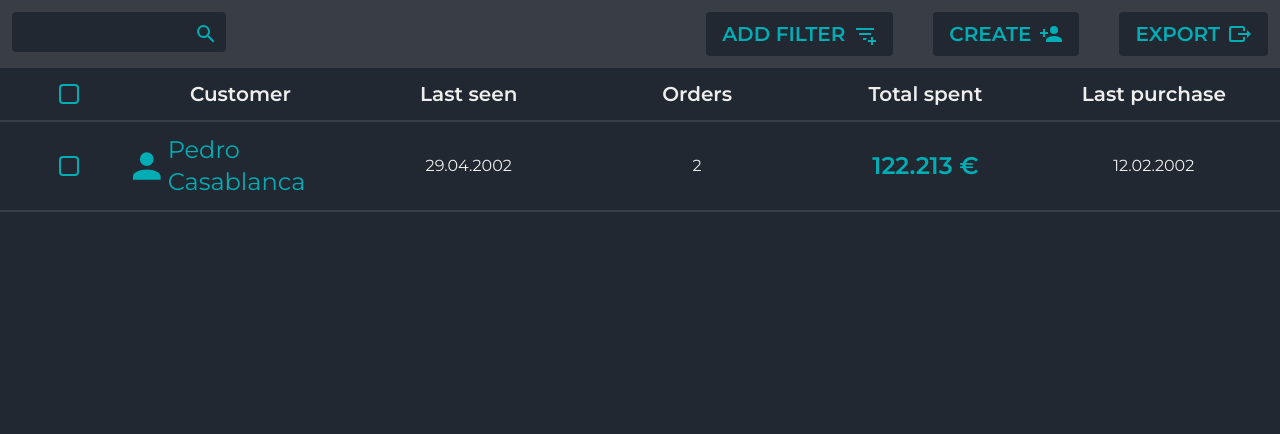
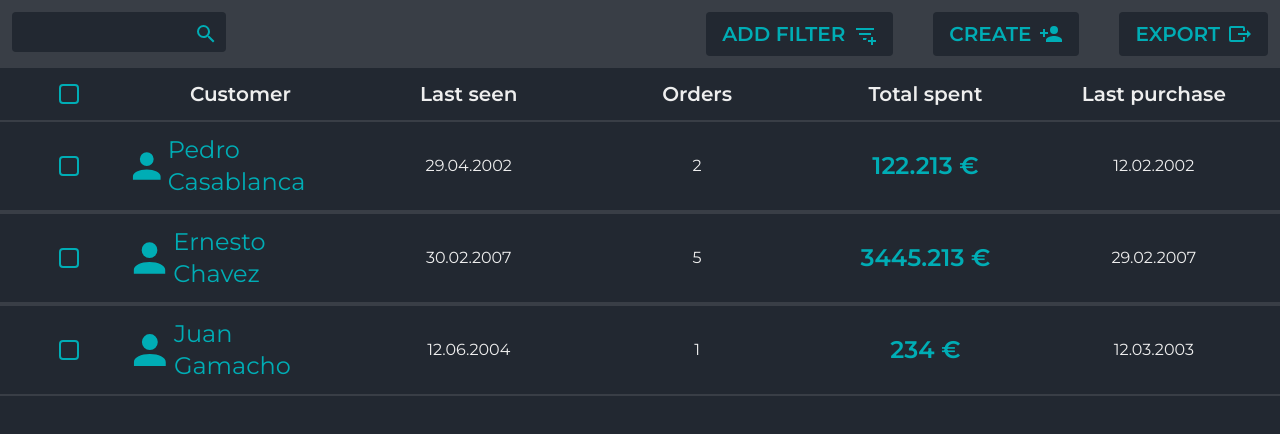
Before and after one commit to PinedaDev/portfolio-like-website-with-react, a React (Vite) app in the folder assignment3/: page / in a window 1280 px wide. Shown: the top 434 px of the page. Built offline with nearby package versions, Linux system fonts and the light colour scheme; a web font is replaced by a local one.

Commit message:
added some data to DataView comp

```diff
--- a/assignment3/src/components/data_view/DataView.jsx
+++ b/assignment3/src/components/data_view/DataView.jsx
@@ -11,7 +11,23 @@ const DataView = () => {
             orders: 2,
             spent: 122.213,
             lastPurchase: '12.02.2002'
-        }
+        },
+        {
+            id: 1231245,
+            name: 'Ernesto Chavez',
+            lastSeen: '30.02.2007',
+            orders: 5,
+            spent: 3445.213,
+            lastPurchase: '29.02.2007'
+        },
+        {
+            id: 43563,
+            name: 'Juan Gamacho',
+            lastSeen: '12.06.2004',
+            orders: 1,
+            spent: 234,
+            lastPurchase: '12.03.2003'
+        },
     ]
 
     const showCustomers = () => (
```
